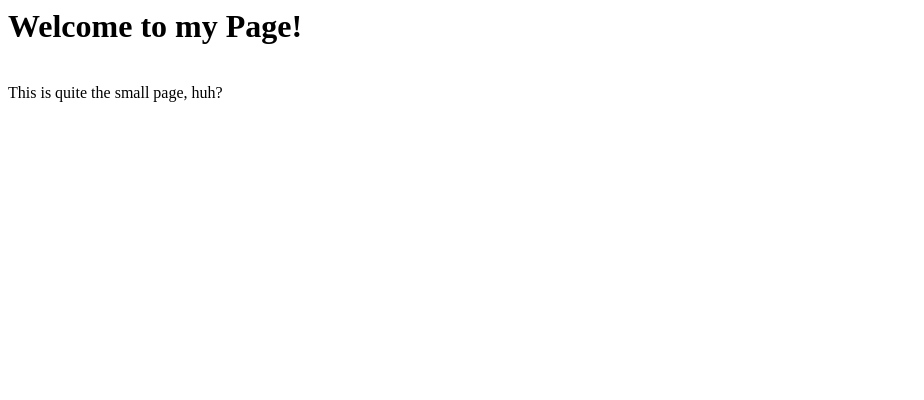
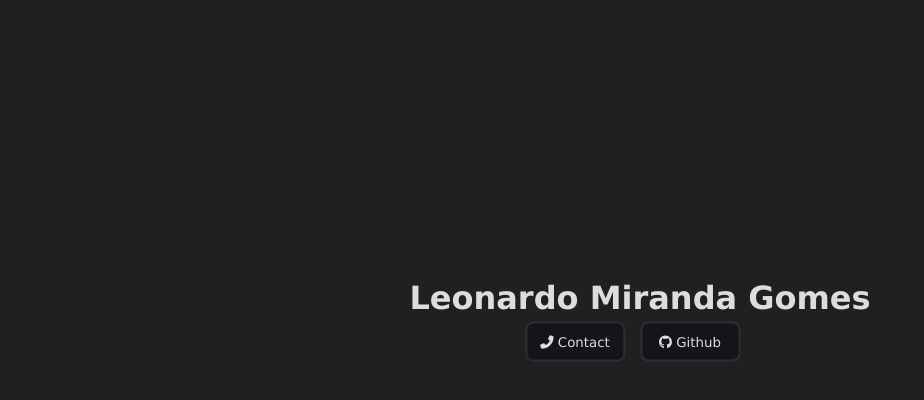
Before and after one commit to Leonardo-1511/leonardomg.net, a plain HTML site: page index.html in a window 1280 px wide. Shown: the whole page, without its empty margins (0-924 px from the left). Drawn offline with Linux system fonts and the light colour scheme.

Commit message:
Made the main page. Needs background and Contacts page

```diff
--- /dev/null
+++ b/index.css
@@ -0,0 +1,82 @@
+* {
+  font-family: Verdana, Geneva, Tahoma, sans-serif;
+}
+
+body {
+  background-color: rgb(32, 32, 32);
+}
+
+.btn-div-flex {
+  margin: auto;
+  display: flex;
+  align-items: center;
+  justify-content: center;
+  align-items: flex-start;
+  flex-direction: row;
+}
+
+.heading-name {
+  color: rgb(221, 221, 221);
+  box-sizing: content-box;
+  margin: auto;
+  text-align: center;
+}
+
+.btn {
+  position: relative;
+  height: 40px;
+  width: 100px;
+  margin-top: 5px;
+  margin-right: 15px;
+  background-color: rgb(20, 20, 25);
+  color: rgb(221, 221, 221);
+  border-width: 2px;
+  border-style: solid;
+  border-color: rgb(46, 45, 53);
+  border-radius: 8px;
+  -webkit-border-radius: 8px;
+  -moz-border-radius: 8px;
+  -ms-border-radius: 8px;
+  -o-border-radius: 8px;
+  transition: all 0.2s;
+  -webkit-transition: all 0.2s;
+  -moz-transition: all 0.2s;
+  -ms-transition: all 0.2s;
+  -o-transition: all 0.2s;
+}
+
+.btn:hover {
+  cursor: pointer;
+  opacity: 0.85;
+}
+
+.btn:active {
+  opacity: 0.3;
+}
+
+.hover-anim:hover {
+  transform: scale(1.1);
+  -webkit-transform: scale(1.1);
+  -moz-transform: scale(1.1);
+  -ms-transform: scale(1.1);
+  -o-transform: scale(1.1);
+}
+
+.click-anim:active {
+  transform: scale(0.9);
+  -webkit-transform: scale(0.9);
+  -moz-transform: scale(0.9);
+  -ms-transform: scale(0.9);
+  -o-transform: scale(0.9);
+}
+
+.center {
+  position: absolute;
+  top: 40%;
+  left: 50%;
+  transform: translate(-50%, -50%);
+  -webkit-transform: translate(-50%, -50%);
+  -moz-transform: translate(-50%, -50%);
+  -ms-transform: translate(-50%, -50%);
+  -o-transform: translate(-50%, -50%);
+}
--- a/index.html
+++ b/index.html
@@ -1,8 +1,19 @@
-<head>
-  <title>Test Github Pages</title>
-</head>
-<body>
-  <h1>Welcome to my Page!</h1>
-  <br>
-  <a>This is quite the small page, huh?</a>
-</body>
+<!DOCTYPE html>
+<html lang="en">
+  <head>
+    <meta charset="UTF-8">
+    <meta name="viewport" content="width=device-width, initial-scale=1.0">
+    <link rel="stylesheet" href="index.css">
+    <script src="https://kit.fontawesome.com/61d56e112e.js" crossorigin="anonymous"></script>
+    <title>Portfolio - Leonardo Miranda Gomes</title>
+  </head>
+  <body>
+    <div class="center">
+      <h1 class="heading-name">Leonardo Miranda Gomes</h1>
+      <div class="btn-div-flex">
+        <button id="contact" onclick="location.href='/contact'" class="btn hover-anim click-animb"><i class="fa-solid fa-phone-flip"></i>  Contact</button>
+        <button id="github" onclick="location.href='https://github.com/Leonardo-1511'" class="btn hover-anim click-anim"><i class="fa-brands fa-github"></i>  Github</button>
+      </div>
+    </div>
+  </body>
+</html>
```
